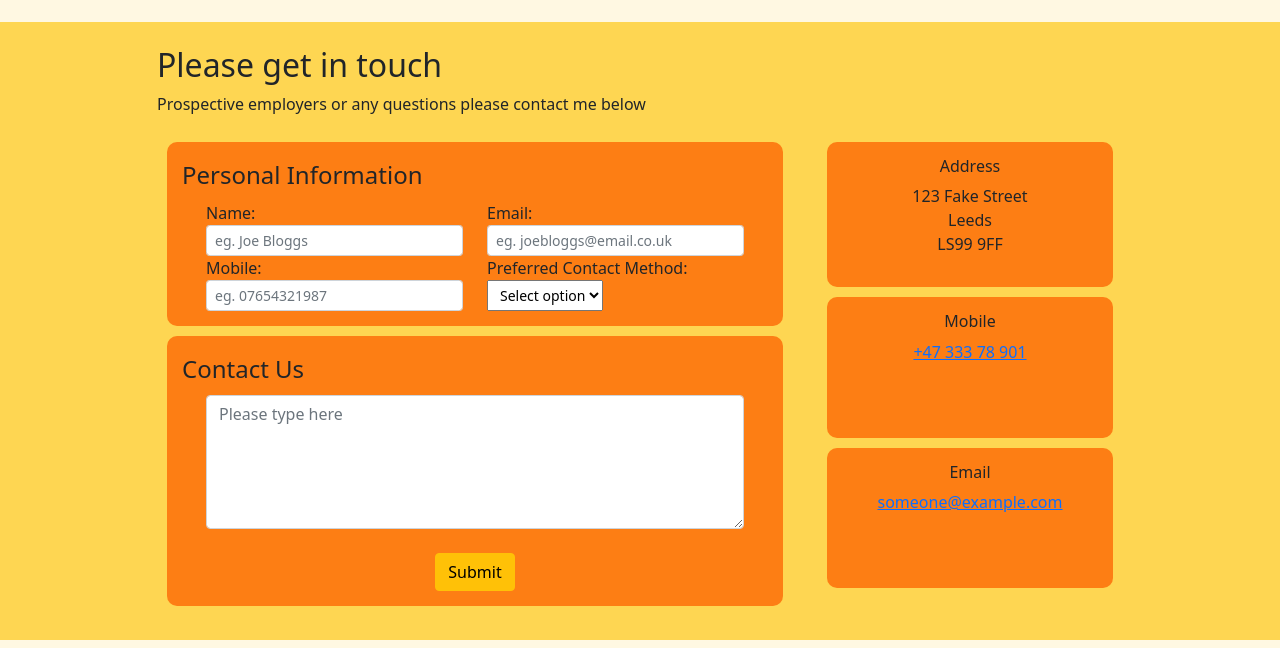
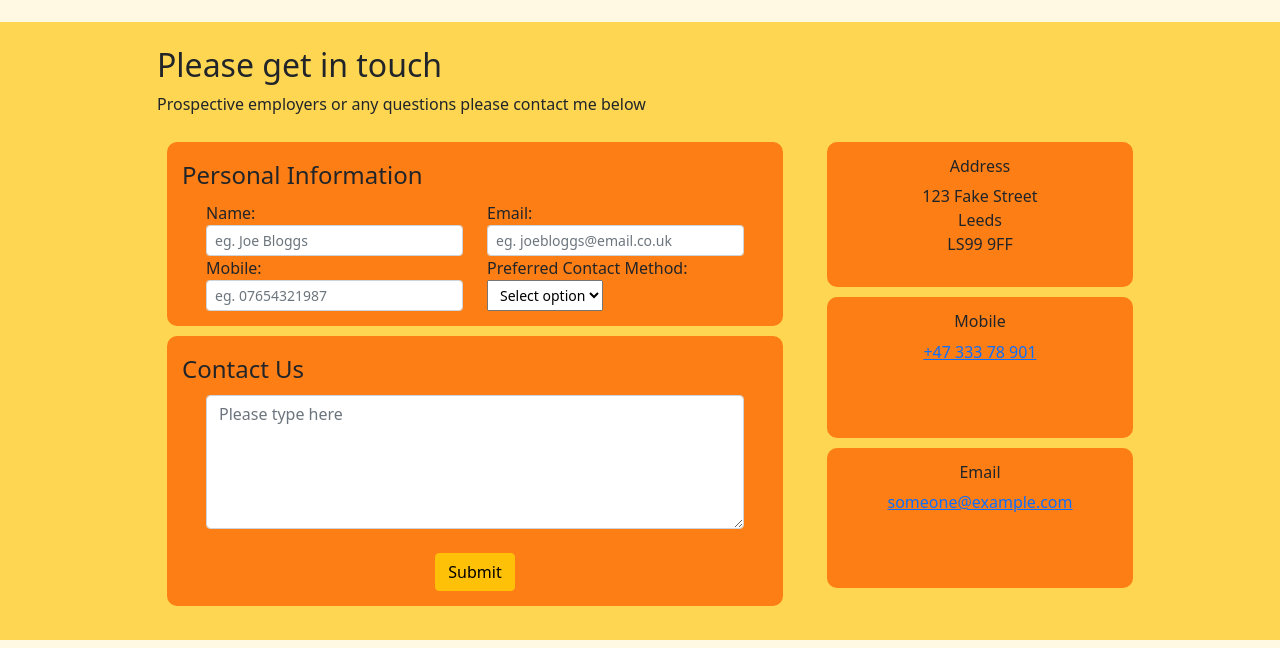
Before and after one commit to kelseycalli/mini_project, a plain HTML site: page index.html in a window 1280 px wide. Shown: the part 2739-3387 px from the top of the page. Drawn offline with nearby package versions, Linux system fonts and the light colour scheme.

Commit message:
css edits

```diff
--- a/index.html
+++ b/index.html
@@ -336,8 +336,8 @@
                                 <div class="container">
                                     <div class="row">
                                         <div class="col-12 text-center">
-                                            <textarea class="form-control" rows="5" name="comments"
-                                                id="comments" placeholder="Please type here"></textarea>
+                                            <textarea class="form-control" rows="5" name="comments" id="comments"
+                                                placeholder="Please type here"></textarea>
                                             <br>
                                             <button id="submit" type="submit" class="btn btn-warning">Submit</button>
                                         </div>
@@ -347,8 +347,12 @@
                         </form>
                     </div>
                     <div class="col-12 col-lg-4 text-center mb-4">
-                        <div class="address">
+                        <div class="container address">
+                            <div class="row">
+                                <div class="col-12">
                                     <h6>Address</h6>
+                                </div>
+                                <div class="col-12">
                                     <address>
                                         123 Fake Street
                                         <br>
@@ -357,11 +361,15 @@
                                         LS99 9FF
                                     </address>
                                 </div>
-                        <div class="mobile">
-                            <h6>Mobile</h6>
-                            <p><a href="tel:+4733378901">+47 333 78 901</a></p>
                             </div>
-                        <div class="email mb-4">
+                        </div>
+                        <div class="container mobile">
+                            <div class="row">
+                                <div class="col-12"><h6>Mobile</h6></div>
+                                <div class="col-12"><p><a href="tel:+4733378901">+47 333 78 901</a></p></div>
+                            </div>
+                        </div>
+                        <div class="container email mb-4">
                             <h6>Email</h6>
                             <p><a href="mailto:someone@example.com">someone@example.com</a></p>
                         </div>
@@ -390,8 +398,8 @@
                             </svg></a>
                     </div>
                     <div class="col-2">
-                        <a href="http://"><svg xmlns="http://www.w3.org/2000/svg" width="16" height="16" fill="currentColor"
-                                class="bi bi-whatsapp" viewBox="0 0 16 16">
+                        <a href="http://"><svg xmlns="http://www.w3.org/2000/svg" width="16" height="16"
+                                fill="currentColor" class="bi bi-whatsapp" viewBox="0 0 16 16">
                                 <path
                                     d="M13.601 2.326A7.85 7.85 0 0 0 7.994 0C3.627 0 .068 3.558.064 7.926c0 1.399.366 2.76 1.057 3.965L0 16l4.204-1.102a7.9 7.9 0 0 0 3.79.965h.004c4.368 0 7.926-3.558 7.93-7.93A7.9 7.9 0 0 0 13.6 2.326zM7.994 14.521a6.6 6.6 0 0 1-3.356-.92l-.24-.144-2.494.654.666-2.433-.156-.251a6.56 6.56 0 0 1-1.007-3.505c0-3.626 2.957-6.584 6.591-6.584a6.56 6.56 0 0 1 4.66 1.931 6.56 6.56 0 0 1 1.928 4.66c-.004 3.639-2.961 6.592-6.592 6.592m3.615-4.934c-.197-.099-1.17-.578-1.353-.646-.182-.065-.315-.099-.445.099-.133.197-.513.646-.627.775-.114.133-.232.148-.43.05-.197-.1-.836-.308-1.592-.985-.59-.525-.985-1.175-1.103-1.372-.114-.198-.011-.304.088-.403.087-.088.197-.232.296-.346.1-.114.133-.198.198-.33.065-.134.034-.248-.015-.347-.05-.099-.445-1.076-.612-1.47-.16-.389-.323-.335-.445-.34-.114-.007-.247-.007-.38-.007a.73.73 0 0 0-.529.247c-.182.198-.691.677-.691 1.654s.71 1.916.81 2.049c.098.133 1.394 2.132 3.383 2.992.47.205.84.326 1.129.418.475.152.904.129 1.246.08.38-.058 1.171-.48 1.338-.943.164-.464.164-.86.114-.943-.049-.084-.182-.133-.38-.232" />
                             </svg>
--- a/style.css
+++ b/style.css
@@ -65,5 +65,5 @@ fieldset {
     border-radius: 10px;
     padding: 15px;
     margin: 10px;
-    min-height: 30.5%
+    min-height: 30.5%;
 }
```
Lines whose indentation alone changed are shown as unchanged.
